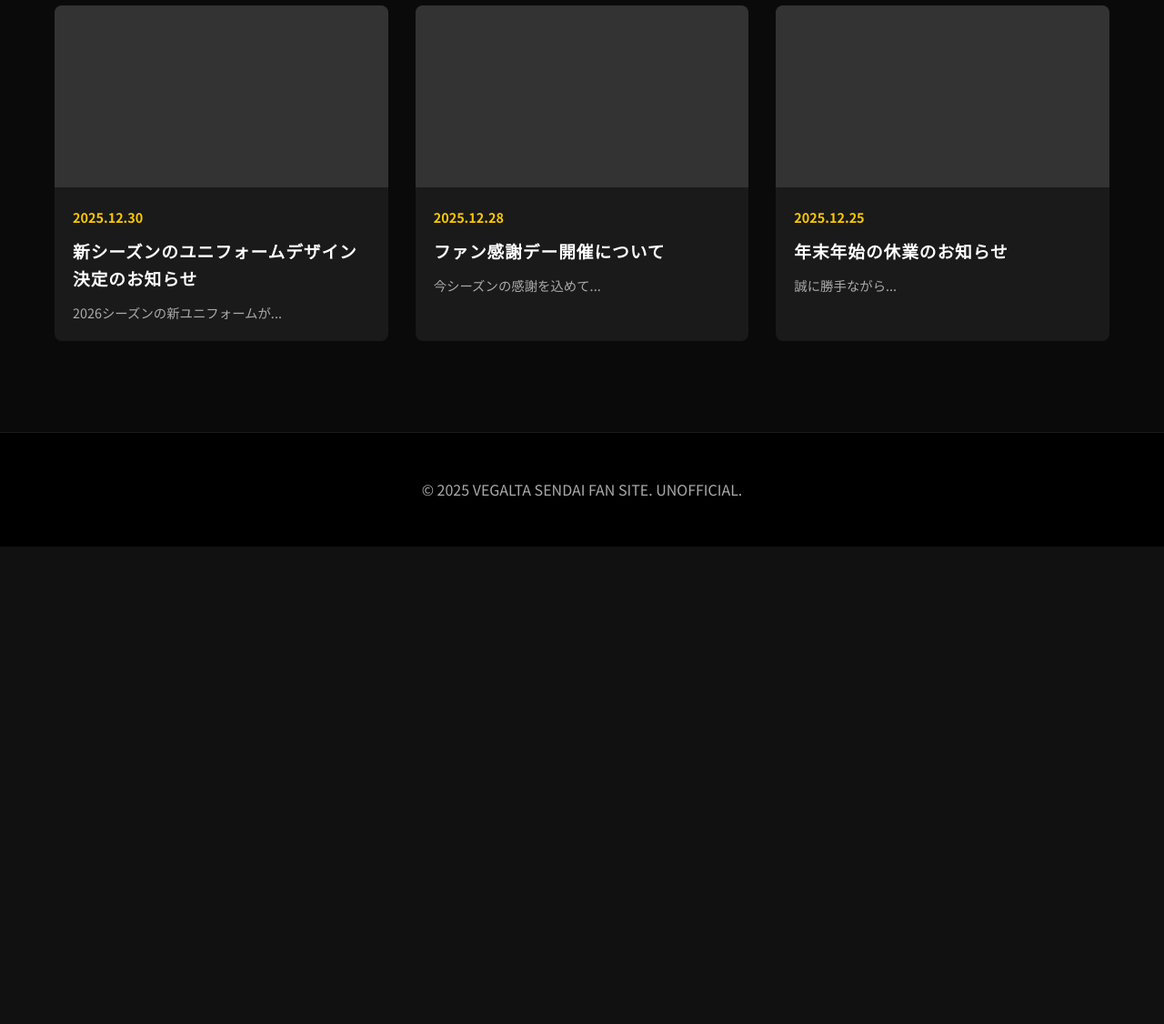
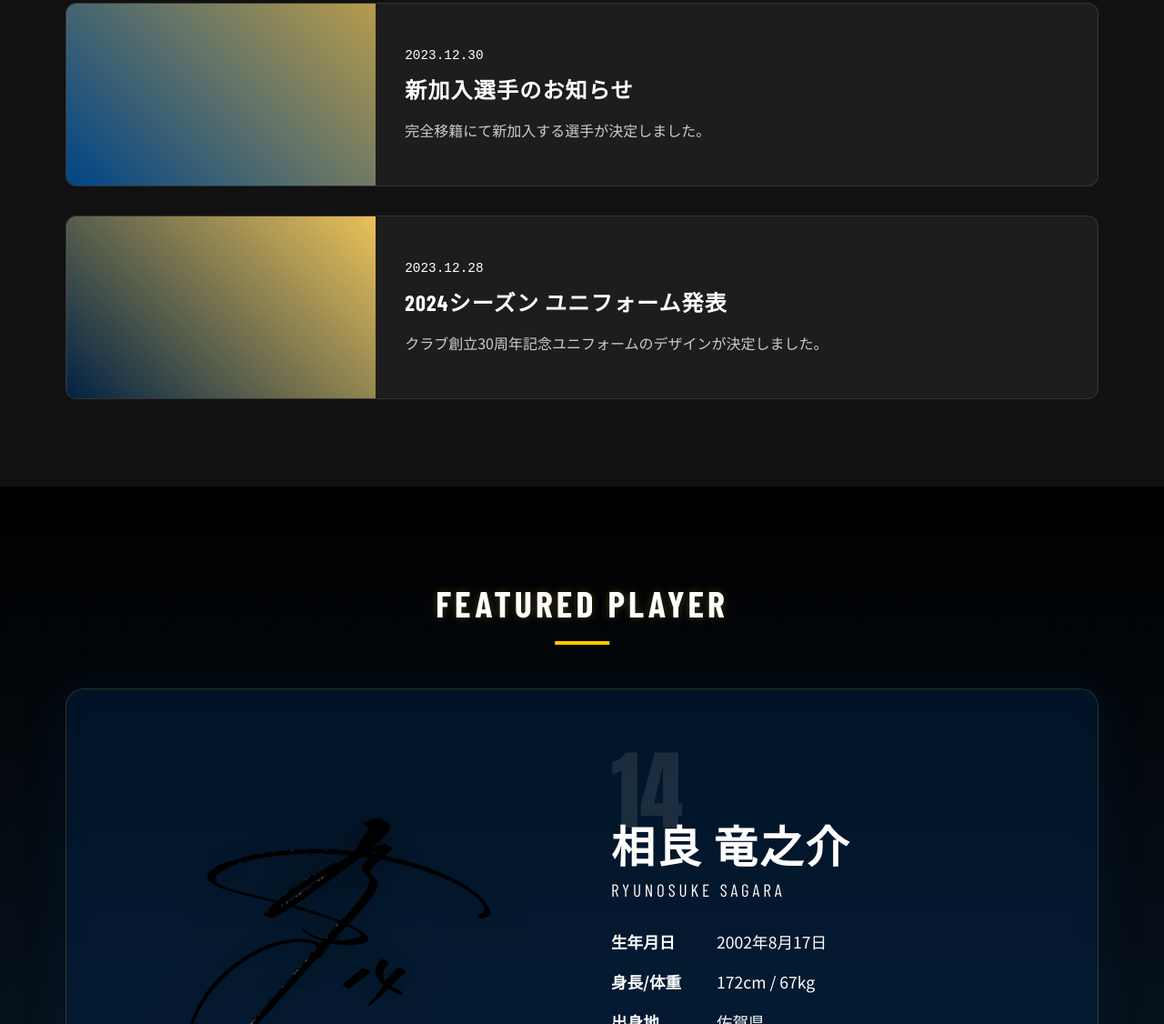
Before and after one commit to mintoppi/Vegalta, a plain HTML site: page index.html in a window 1280 px wide. Shown: the part 1674-2800 px from the top of the page at 91% size. Before the commit the page ends 2275 px from the top, so only its background shows below. Drawn offline with nearby package versions, Linux system fonts and the light colour scheme; a web font is replaced by a local one.

Commit message:
Add News and Player sections with styles

```diff
--- a/index.html
+++ b/index.html
@@ -1,11 +1,13 @@
 <!DOCTYPE html>
 <html lang="ja">
+
 <head>
     <meta charset="UTF-8">
     <meta name="viewport" content="width=device-width, initial-scale=1.0">
     <title>VEGALTA SENDAI | Unofficial Fan Site</title>
     <link rel="stylesheet" href="style.css">
 </head>
+
 <body>
 
     <!-- Header -->
@@ -33,58 +35,98 @@
         </div>
     </section>
 
+    <!-- Main Visual -->
+    <section class="main-visual">
+        <canvas id="webgl-canvas"></canvas>
+        <div class="overlay">
+            <h1>VEGALTA SENDAI</h1>
+            <p>Be the Best</p>
+        </div>
+    </section>
+
+    <!-- Latest News -->
+    <section class="news-section">
+        <div class="container">
+            <h2 class="section-title">LATEST NEWS</h2>
+            <div class="news-list">
+                <!-- News Item 1 -->
+                <article class="news-card">
+                    <div class="news-image news-placeholder-1"></div>
+                    <div class="news-content">
+                        <span class="news-date">2023.12.31</span>
+                        <h3 class="news-title">ベガルタ仙台 2024シーズン 始動について</h3>
+                        <p class="news-excerpt">2024シーズンのチーム始動日およびキャンプ日程が決定しましたのでお知らせいたします。</p>
+                    </div>
+                </article>
+                <!-- News Item 2 -->
+                <article class="news-card">
+                    <div class="news-image news-placeholder-2"></div>
+                    <div class="news-content">
+                        <span class="news-date">2023.12.30</span>
+                        <h3 class="news-title">新加入選手のお知らせ</h3>
+                        <p class="news-excerpt">完全移籍にて新加入する選手が決定しました。</p>
+                    </div>
+                </article>
+                <!-- News Item 3 -->
+                <article class="news-card">
+                    <div class="news-image news-placeholder-3"></div>
+                    <div class="news-content">
+                        <span class="news-date">2023.12.28</span>
+                        <h3 class="news-title">2024シーズン ユニフォーム発表</h3>
+                        <p class="news-excerpt">クラブ創立30周年記念ユニフォームのデザインが決定しました。</p>
+                    </div>
+                </article>
+            </div>
+        </div>
+    </section>
+
+    <!-- Featured Player -->
+    <section class="player-section">
+        <div class="container">
+            <h2 class="section-title">FEATURED PLAYER</h2>
+            <div class="player-profile">
+                <div class="player-image-container">
+                    <img src="assets/player_14.png" alt="Sagara Ryunosuke" class="player-img">
+                </div>
+                <div class="player-info">
+                    <div class="player-number">14</div>
+                    <h3 class="player-name">相良 竜之介<span class="en">Ryunosuke SAGARA</span></h3>
+                    <dl class="player-data">
+                        <dt>生年月日</dt>
+                        <dd>2002年8月17日</dd>
+                        <dt>身長/体重</dt>
+                        <dd>172cm / 67kg</dd>
+                        <dt>出身地</dt>
+                        <dd>佐賀県</dd>
+                    </dl>
+                    <div class="player-bio">
+                        <p>俊敏な動きと高い技術で攻撃を牽引するミッドフィルダー。若き才能がピッチで躍動する。</p>
+                    </div>
+                </div>
+            </div>
+        </div>
+    </section>
+
     <!-- Next Match Section -->
     <section id="matches">
         <div class="container">
             <h2 class="section-title">NEXT BATTLE</h2>
             <div class="match-card">
-                <div class="text-gold" style="margin-bottom: 20px; font-weight: bold; letter-spacing: 2px;">J.LEAGUE MATCHDAY 28</div>
+                <div class="text-gold" style="margin-bottom: 20px; font-weight: bold; letter-spacing: 2px;">J.LEAGUE
+                    MATCHDAY 28</div>
                 <div class="match-info">
                     <div class="team-name text-blue">VEGALTA SENDAI</div>
                     <div class="vs">VS</div>
                     <div class="team-name">KASHIMA ANTLERS</div>
                 </div>
-                <div class="location" style="margin-bottom: 30px; color: #aaa;">YURTEC STADIUM SENDAI | 14:00 KICKOFF</div>
+                <div class="location" style="margin-bottom: 30px; color: #aaa;">YURTEC STADIUM SENDAI | 14:00 KICKOFF
+                </div>
                 <div id="countdown" style="font-size: 1.5rem; font-weight: 700; color: #fff;"></div>
             </div>
         </div>
     </section>
 
-    <!-- News Section Mockup -->
-    <section id="news" style="background: #0a0a0a;">
-        <div class="container">
-            <h2 class="section-title">LATEST NEWS</h2>
-            <div style="display: grid; grid-template-columns: repeat(auto-fit, minmax(300px, 1fr)); gap: 30px;">
-                <!-- News Card 1 -->
-                <article style="background: #1a1a1a; border-radius: 8px; overflow: hidden; transition: transform 0.3s;" onmouseover="this.style.transform='translateY(-5px)'" onmouseout="this.style.transform='translateY(0)'">
-                    <div style="height: 200px; background: #333;"></div>
-                    <div style="padding: 20px;">
-                        <span class="text-gold" style="font-size: 0.9rem; font-weight: bold;">2025.12.30</span>
-                        <h3 style="margin: 10px 0;">新シーズンのユニフォームデザイン決定のお知らせ</h3>
-                        <p style="color: #aaa; font-size: 0.9rem;">2026シーズンの新ユニフォームが...</p>
-                    </div>
-                </article>
-                <!-- News Card 2 -->
-                <article style="background: #1a1a1a; border-radius: 8px; overflow: hidden; transition: transform 0.3s;" onmouseover="this.style.transform='translateY(-5px)'" onmouseout="this.style.transform='translateY(0)'">
-                    <div style="height: 200px; background: #333;"></div>
-                    <div style="padding: 20px;">
-                        <span class="text-gold" style="font-size: 0.9rem; font-weight: bold;">2025.12.28</span>
-                        <h3 style="margin: 10px 0;">ファン感謝デー開催について</h3>
-                        <p style="color: #aaa; font-size: 0.9rem;">今シーズンの感謝を込めて...</p>
-                    </div>
-                </article>
-                <!-- News Card 3 -->
-                <article style="background: #1a1a1a; border-radius: 8px; overflow: hidden; transition: transform 0.3s;" onmouseover="this.style.transform='translateY(-5px)'" onmouseout="this.style.transform='translateY(0)'">
-                    <div style="height: 200px; background: #333;"></div>
-                    <div style="padding: 20px;">
-                        <span class="text-gold" style="font-size: 0.9rem; font-weight: bold;">2025.12.25</span>
-                        <h3 style="margin: 10px 0;">年末年始の休業のお知らせ</h3>
-                        <p style="color: #aaa; font-size: 0.9rem;">誠に勝手ながら...</p>
-                    </div>
-                </article>
-            </div>
-        </div>
-    </section>
+
 
     <footer>
         <div class="container">
@@ -94,4 +136,5 @@
 
     <script src="script.js"></script>
 </body>
+
 </html>
--- a/style.css
+++ b/style.css
@@ -3,8 +3,10 @@
 
 :root {
   /* Brand Colors */
-  --vegalta-gold: #D4AF37;   /* Metallic Gold feeling */
-  --vegalta-gold-bright: #FCC800; /* Vegalta Yellow-Gold */
+  --vegalta-gold: #D4AF37;
+  /* Metallic Gold feeling */
+  --vegalta-gold-bright: #FCC800;
+  /* Vegalta Yellow-Gold */
   --vegalta-blue: #004D96;
   --vegalta-blue-dark: #002B55;
 
@@ -35,7 +37,12 @@ body {
   overflow-x: hidden;
 }
 
-h1, h2, h3, h4, h5, h6 {
+h1,
+h2,
+h3,
+h4,
+h5,
+h6 {
   font-family: 'Barlow Condensed', sans-serif;
   text-transform: uppercase;
   letter-spacing: 0.05em;
@@ -190,7 +197,7 @@ a {
   background: linear-gradient(to right, #fff, var(--vegalta-gold-bright));
   -webkit-background-clip: text;
   -webkit-text-fill-color: transparent;
-  filter: drop-shadow(0 0 30px rgba(0,0,0,0.5));
+  filter: drop-shadow(0 0 30px rgba(0, 0, 0, 0.5));
   animation: slideUp 1s ease-out;
 }
 
@@ -265,19 +272,31 @@ footer {
   background: #000;
   padding: 50px 0;
   text-align: center;
-  border-top: 1px solid rgba(255,255,255,0.1);
+  border-top: 1px solid rgba(255, 255, 255, 0.1);
   color: var(--text-muted);
 }
 
 /* Animations */
 @keyframes slideUp {
-  from { transform: translateY(50px); opacity: 0; }
-  to { transform: translateY(0); opacity: 1; }
+  from {
+    transform: translateY(50px);
+    opacity: 0;
+  }
+
+  to {
+    transform: translateY(0);
+    opacity: 1;
+  }
 }
 
 @keyframes fadeIn {
-  from { opacity: 0; }
-  to { opacity: 1; }
+  from {
+    opacity: 0;
+  }
+
+  to {
+    opacity: 1;
+  }
 }
 
 /* Responsive */
@@ -287,7 +306,8 @@ footer {
   }
 
   .nav-links {
-    display: none; /* simple hide for now, will add mobile menu in v2 if needed */
+    display: none;
+    /* simple hide for now, will add mobile menu in v2 if needed */
   }
 
   .match-info {
@@ -295,3 +315,214 @@ footer {
     gap: 20px;
   }
 }
+
+/* Section Common */
+.section-title {
+  font-size: 2.5rem;
+  font-weight: 900;
+  margin-bottom: 3rem;
+  text-align: center;
+  letter-spacing: 0.1em;
+  color: var(--gold);
+  text-transform: uppercase;
+  text-shadow: 0 0 10px rgba(212, 175, 55, 0.3);
+}
+
+.container {
+  max-width: 1200px;
+  margin: 0 auto;
+  padding: 0 2rem;
+}
+
+/* News Section */
+.news-section {
+  padding: 6rem 0;
+  background: #111;
+}
+
+.news-list {
+  display: flex;
+  flex-direction: column;
+  gap: 2rem;
+}
+
+.news-card {
+  display: flex;
+  background: rgba(255, 255, 255, 0.05);
+  border: 1px solid rgba(255, 255, 255, 0.1);
+  border-radius: 12px;
+  overflow: hidden;
+  transition: transform 0.3s ease, box-shadow 0.3s ease;
+  cursor: pointer;
+}
+
+.news-card:hover {
+  transform: translateY(-5px);
+  box-shadow: 0 10px 30px rgba(0, 0, 0, 0.5);
+  border-color: var(--gold);
+}
+
+.news-image {
+  width: 30%;
+  min-height: 200px;
+  background-color: #333;
+  background-size: cover;
+  background-position: center;
+}
+
+.news-placeholder-1 {
+  background-image: linear-gradient(45deg, #003366, #d4af37);
+}
+
+.news-placeholder-2 {
+  background-image: linear-gradient(45deg, #004488, #b69b4c);
+}
+
+.news-placeholder-3 {
+  background-image: linear-gradient(45deg, #002244, #eac159);
+}
+
+.news-content {
+  padding: 2rem;
+  width: 70%;
+  display: flex;
+  flex-direction: column;
+  justify-content: center;
+}
+
+.news-date {
+  color: var(--gold);
+  font-size: 0.9rem;
+  margin-bottom: 0.5rem;
+  font-family: 'Courier New', monospace;
+}
+
+.news-title {
+  font-size: 1.5rem;
+  font-weight: 700;
+  margin-bottom: 1rem;
+  line-height: 1.4;
+}
+
+.news-excerpt {
+  color: #ccc;
+  font-size: 1rem;
+  line-height: 1.6;
+}
+
+/* Player Section */
+.player-section {
+  padding: 6rem 0;
+  background: linear-gradient(to bottom, #000, #0a1a2a);
+  position: relative;
+  overflow: hidden;
+}
+
+.player-profile {
+  display: flex;
+  align-items: center;
+  background: rgba(0, 51, 102, 0.3);
+  border-radius: 20px;
+  padding: 4rem;
+  backdrop-filter: blur(10px);
+  border: 1px solid rgba(212, 175, 55, 0.2);
+  box-shadow: 0 0 50px rgba(0, 51, 102, 0.2);
+}
+
+.player-image-container {
+  flex: 1;
+  display: flex;
+  justify-content: center;
+  align-items: center;
+}
+
+.player-img {
+  max-width: 100%;
+  height: auto;
+  filter: drop-shadow(0 0 20px rgba(0, 0, 0, 0.5));
+  transition: transform 0.5s ease;
+}
+
+.player-profile:hover .player-img {
+  transform: scale(1.05);
+}
+
+.player-info {
+  flex: 1;
+  padding-left: 4rem;
+}
+
+.player-number {
+  font-size: 6rem;
+  font-weight: 900;
+  color: rgba(255, 255, 255, 0.1);
+  line-height: 1;
+  margin-bottom: -1rem;
+  font-family: 'Impact', sans-serif;
+}
+
+.player-name {
+  font-size: 3rem;
+  font-weight: 800;
+  margin-bottom: 2rem;
+  line-height: 1.2;
+  color: #fff;
+}
+
+.player-name .en {
+  display: block;
+  font-size: 1.2rem;
+  font-weight: 400;
+  color: var(--gold);
+  margin-top: 0.5rem;
+  letter-spacing: 0.2em;
+}
+
+.player-data {
+  display: grid;
+  grid-template-columns: 100px 1fr;
+  gap: 1rem;
+  margin-bottom: 2rem;
+  font-size: 1.1rem;
+}
+
+.player-data dt {
+  color: var(--gold);
+  font-weight: bold;
+}
+
+.player-bio {
+  line-height: 1.8;
+  color: #ddd;
+  border-top: 1px solid rgba(255, 255, 255, 0.1);
+  padding-top: 1.5rem;
+}
+
+@media (max-width: 768px) {
+  .news-card {
+    flex-direction: column;
+  }
+
+  .news-image,
+  .news-content {
+    width: 100%;
+  }
+
+  .news-image {
+    height: 200px;
+  }
+
+  .player-profile {
+    flex-direction: column;
+    padding: 2rem;
+  }
+
+  .player-info {
+    padding-left: 0;
+    margin-top: 2rem;
+  }
+
+  .player-name {
+    font-size: 2rem;
+  }
+}
```
Also changed, not shown: assets/player_14.png (added).
